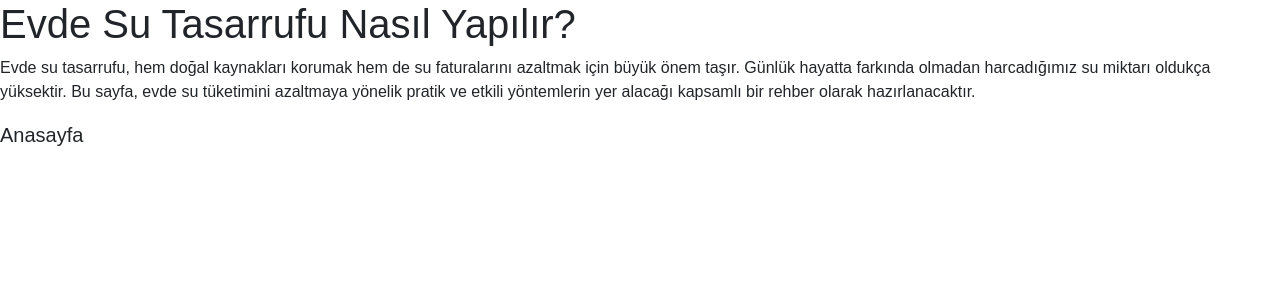
After one commit to ahmdag2041-web/sutasarrufucom, a Flask app: page /evde-su-tasarrufu-nasil-yapilir in a window 1280 px wide. The commit adds this page. Shown: the top 300 px of the page. Run offline with Flask 3, Linux system fonts and the light colour scheme; some libraries are stand-ins or nearby versions.

Commit message:
Evde su tasarrufu SEO içerigi eklendi

```diff
--- a/app.py
+++ b/app.py
@@ -20,6 +20,12 @@ client = MongoClient(
 
 db = client["sutasarruf"]                # → Veritabanı (ilk kayıt gelince oluşur)
 collection = db["iletisim_mesajlari"]    # → Koleksiyon (ilk kayıt gelince oluşur)
+
+@app.route("/evde-su-tasarrufu-nasil-yapilir")
+def evde_su_tasarrufu():
+    return render_template("evde-su-tasarrufu.html")
+
+
 
 @app.route("/", methods=["GET", "POST"])
 def index():
--- /dev/null
+++ b/templates/evde-su-tasarrufu.html
@@ -0,0 +1,60 @@
+<!DOCTYPE html>
+<html lang="tr">
+<head>
+    <meta charset="UTF-8">
+    <meta name="viewport" content="width=device-width, initial-scale=1.0">
+  <title>Evde Su Tasarrufu Nasıl Yapılır? | Su Tasarrufu Rehberi</title>
+
+  <meta name="description" content="Evde su tasarrufu nasıl yapılır? Banyodan mutfağa, günlük hayatta su tüketimini azaltmanın en etkili ve pratik yollarını öğrenin.">
+
+     <!-- ! Favicon -->
+    <link rel="icon" href="img/favicon.png" type="image/x-icon">
+
+    <!-- ! Fontawesome CSS CDN -->
+    <link rel="stylesheet" href="https://cdnjs.cloudflare.com/ajax/libs/font-awesome/7.0.1/css/all.min.css" integrity="sha512-2SwdPD6INVrV/lHTZbO2nodKhrnDdJK9/kg2XD1r9uGqPo1cUbujc+IYdlYdEErWNu69gVcYgdxlmVmzTWnetw==" crossorigin="anonymous" referrerpolicy="no-referrer" />
+
+
+
+    <!-- ! Bootstrap Icons -->
+    <link rel="stylesheet" href="https://cdn.jsdelivr.net/npm/bootstrap-icons@1.13.1/font/bootstrap-icons.min.css">
+
+    <!-- ! Bootstrap CSS CDN -->
+    <link href="https://cdn.jsdelivr.net/npm/bootstrap@5.3.8/dist/css/bootstrap.min.css" rel="stylesheet" integrity="sha384-sRIl4kxILFvY47J16cr9ZwB07vP4J8+LH7qKQnuqkuIAvNWLzeN8tE5YBujZqJLB" crossorigin="anonymous">
+
+
+    <!-- ! External CSS -->
+
+    <link rel="stylesheet" href="static/css/style.css">
+
+<!--
+    <link rel="stylesheet" href="{{ url_for('static', filename='css/style.css') }}"> -->
+
+</head>
+
+<!-- Google tag (gtag.js) -->
+<script async src="https://www.googletagmanager.com/gtag/js?id=G-H1T1KNFZSS"></script>
+<script>
+  window.dataLayer = window.dataLayer || [];
+  function gtag(){dataLayer.push(arguments);}
+  gtag('js', new Date());
+
+  gtag('config', 'G-H1T1KNFZSS');
+</script>
+
+<body>
+
+<h1>Evde Su Tasarrufu Nasıl Yapılır?</h1>
+
+<p>
+Evde su tasarrufu, hem doğal kaynakları korumak hem de su faturalarını azaltmak için
+büyük önem taşır. Günlük hayatta farkında olmadan harcadığımız su miktarı oldukça yüksektir.
+Bu sayfa, evde su tüketimini azaltmaya yönelik pratik ve etkili yöntemlerin yer alacağı
+kapsamlı bir rehber olarak hazırlanacaktır.
+</p>
+<!-- ansayfalinki -->
+<a class="nav-link font-weight-bold fs-5" href="{{ url_for('index') }}" title="Anasayfa">Anasayfa</a>
+
+
+
+</body>
+</html>
```
Also changed, not shown: templates/index.html (+11 -4 lines).
